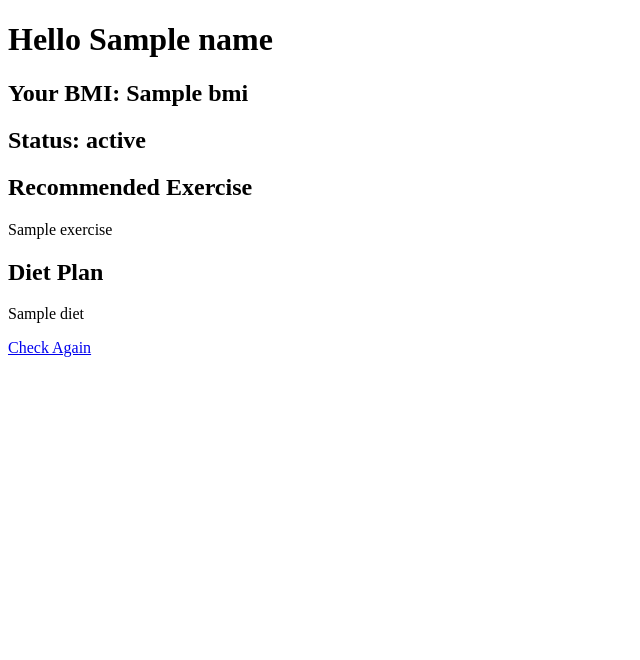
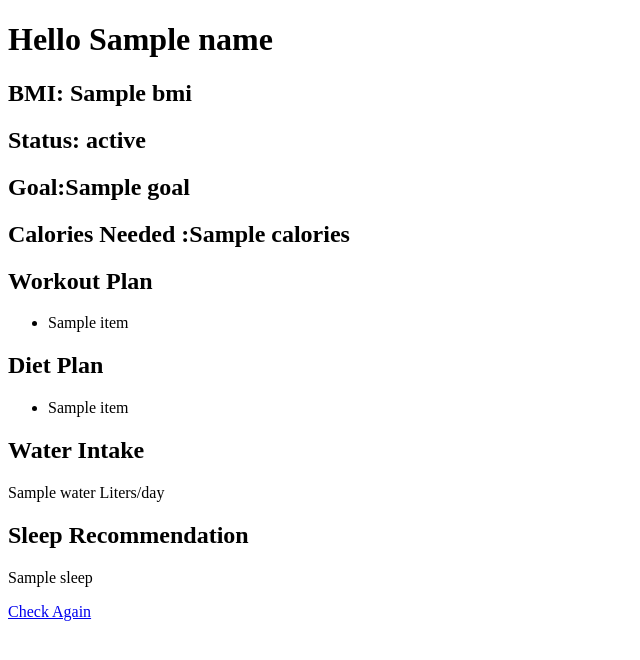
Before and after one commit to santhoshsrinika7/Fitness-AI, a Flask app: template templates/result.html in a window 1280 px wide. Shown: the top 660 px of the page, without its empty margins (0-640 px from the left). Run offline with Flask 3, Linux system fonts and the light colour scheme; the template is opened without the code that fills it: most values are stand-ins (such as "Sample title", 1, 10 or a date in 2020).

Commit message:
Update result.html

```diff
--- a/templates/result.html
+++ b/templates/result.html
@@ -2,26 +2,42 @@
 <html>
 
 <head>
-<title>Result</title>
+    <title>Fitness Result</title>
 </head>
 
 <body>
 
 <h1>Hello {{name}}</h1>
 
-<h2>Your BMI: {{bmi}}</h2>
+<h2>BMI: {{bmi}}</h2>
 
-<h2>Status: {{status}}</h2>
+<h2>Status: {{bmi_status}}</h2>
 
-<h2>Recommended Exercise</h2>
+<h2>Goal:{{goal}}</h2>
 
-<p>{{exercise}}</p>
+<h2>Calories Needed :{{calories}}</h2>
 
-<h2>Diet Plan</h2>
+<h2>Workout Plan</h2>
+<ul>
+  {% for item in workout%}
+  <li>{{item}}</li>
+  {% endfor%}
+</ul>
 
-<p>{{diet}}</p>
+  <h2>Diet Plan</h2>
+  <ul>
+  {% for item in diet%}
+  <li>{{item}}</li>
+  {% endfor%}
 
-<a href="/">Check Again</a>
+  </ul>
+
+    <h2>Water Intake</h2>
+    <p>{{water}} Liters/day</p>
+
+    <h2>Sleep Recommendation</h2>
+    <p>{{sleep}}</p>
+  <a href="/">Check Again</a>
 
 </body>
 
```
